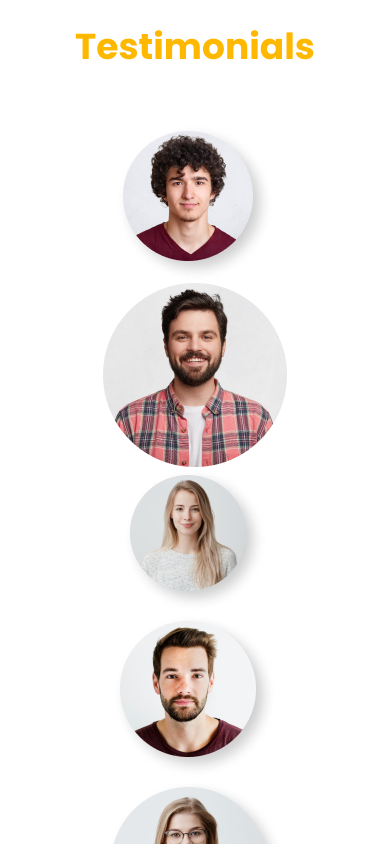
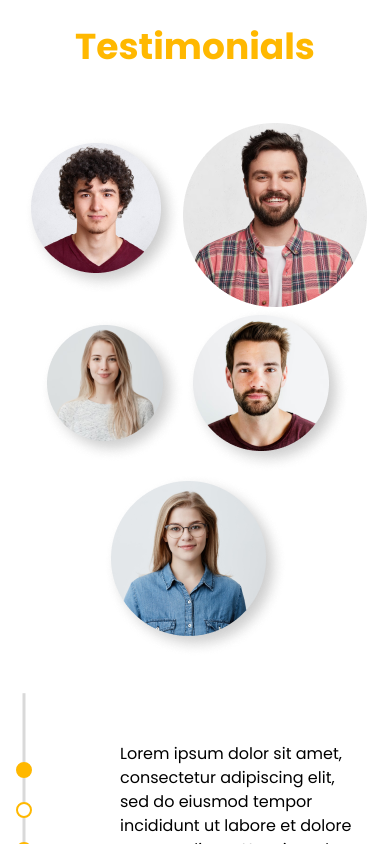
Before and after one commit to GaziRiad/hollowcrow-app, a React (Vite) app: page / in a window 390 px wide. Shown: the part 7840-8684 px from the top of the page. Built offline with nearby package versions, Linux system fonts and the light colour scheme; some icons are missing.

Commit message:
Built the testimonials section

```diff
--- a/src/components/Testimonials.jsx
+++ b/src/components/Testimonials.jsx
@@ -16,8 +16,8 @@ function Testimonials() {
   return (
     <section className="container mx-auto mb-44 ">
       <Heading>Testimonials</Heading>
-      <div className="flex flex-col items-center justify-left gap-8 px-10 lg:px-4 lg:gap-40 lg:flex-row  ">
-        <div className="flex flex-wrap items-center justify-center xl:w-2/4 ">
+      <div className="flex flex-col items-center justify-left gap-8 px-4 lg:px-4 lg:gap-40 lg:flex-row  ">
+        <div className=" flex flex-wrap items-center w-full justify-center xl:w-2/4 ">
           <img
             src="./src/assets/testimonials/person2.png"
             className="lg:order-4"
@@ -48,6 +48,7 @@ function Testimonials() {
             pagination={{
               clickable: true,
             }}
+            loop={true}
             modules={[Mousewheel, Pagination]}
             className="mySwiperVertical h-80 "
           >
```
